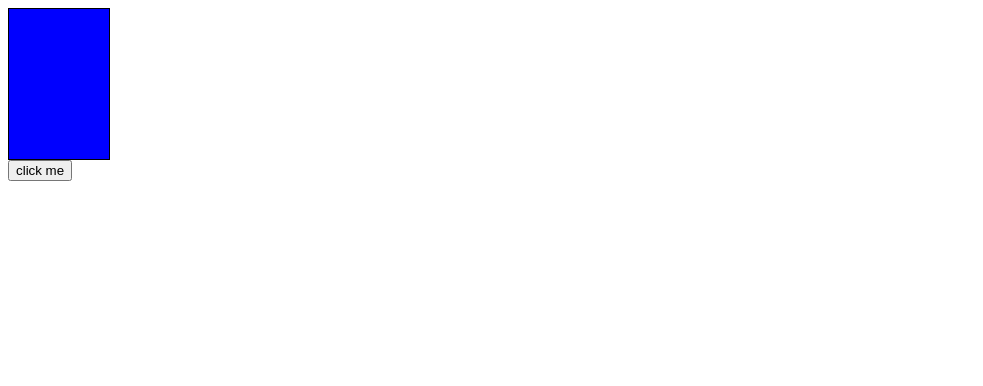
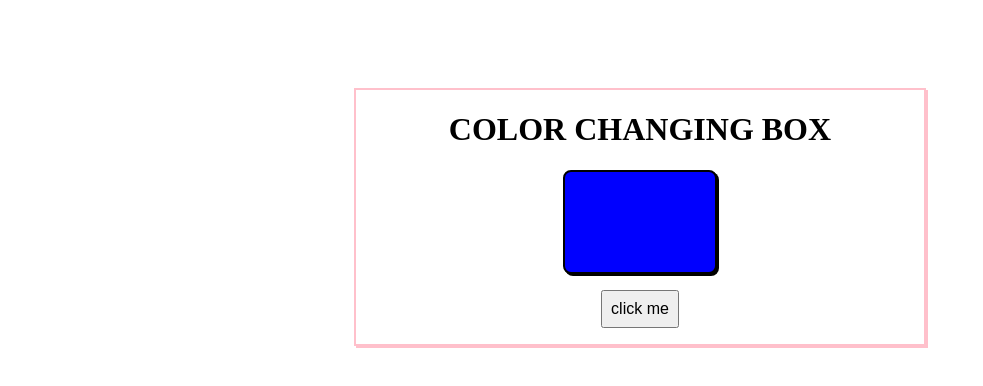
Before and after one commit to anjalitiwari17/domtask, a plain HTML site: page index3.html in a window 1280 px wide. Both pictures are taken after a click on the button "click me". Shown: the whole page, without its empty margins (0-983 px from the left). Drawn offline with Linux system fonts and the light colour scheme.

Commit message:
made seprate files

```diff
--- /dev/null
+++ b/app3.js
@@ -0,0 +1,18 @@
+let box = document.querySelector(".box");
+      let button = document.getElementById("btn");
+      const colors = [
+        "blue",
+        "black",
+        "yellow",
+        "lightgreen",
+        "orange",
+        "grey",
+        "purple",
+        "skyblue",
+      ];
+      let colorIndex = 0;
+      button.addEventListener("click", thisIsFun);
+      function thisIsFun() {
+        box.style.backgroundColor = colors[colorIndex];
+        colorIndex = (colorIndex + 1) % colors.length;
+      }
--- a/index3.html
+++ b/index3.html
@@ -1,34 +1,23 @@
 <!DOCTYPE html>
 <html lang="en">
-<head>
-    <meta charset="UTF-8">
-    <meta name="viewport" content="width=device-width, initial-scale=1.0">
+  <head>
+    <meta charset="UTF-8" />
+    <meta name="viewport" content="width=device-width, initial-scale=1.0" />
     <title>Document</title>
-    <style>
-        .box{
-            width:100px;
-            height: 150px;
-            border: 1px solid black;
-        }
-    </style>
-</head>
-<body>
-    <div class="container">
-        <div class="box"></div>
+    <link rel="stylesheet" href="./stylesheet3.css">
+  </head>
+  <body>
+    <div class="main">
 
+      <div class="main-2">
+        <h1>COLOR CHANGING BOX</h1>
+
+          <div class="box"></div>
+        <button id="btn">click me</button>
+      </div>
     </div>
-    <button id="btn">click me</button>
-    <script>
-        let box =document.querySelector(".box");
-        let button=document.getElementById("btn");
-        const colors =["blue" ,"black" ,"yellow","lightgreen","orange"];
-        let colorIndex=0;
-        button.addEventListener("click",thisIsFun);
-        function thisIsFun(){
-            box.style.backgroundColor=colors[colorIndex];
-            colorIndex=(colorIndex + 1)%colors.length;
-        }
+    <script src="./app3.js">
+
     </script>
-
-</body>
+  </body>
 </html>
--- /dev/null
+++ b/stylesheet2.css
@@ -0,0 +1,33 @@
+h1{
+    text-align: center;
+}
+.from {
+border: 1px solid rgb(4, 0, 0);
+height: 50vh;
+width: 50%;
+align-items: center;
+margin: auto;
+box-shadow: 1px 1px 2px 2px grey;
+}
+.form-element {
+margin-top: 5rem;
+font-size: 20px;
+text-align: center;
+}
+button {
+padding: 0.5rem;
+font-size: 19px;
+border-radius: 10px;
+}
+button:hover {
+background-color: rgb(141, 215, 141);
+}
+#name,
+#password {
+padding: 0.4rem;
+border: 2px solid black;
+}
+#name:hover,
+#password:hover {
+background-color: rgb(249, 249, 136);
+}
--- /dev/null
+++ b/stylesheet3.css
@@ -0,0 +1,34 @@
+.box {
+    width: 150px;
+    height: 100px;
+    border: 2px solid black;
+    box-shadow: 2px 2px;
+    border-radius: 8px;
+  }
+  #btn {
+    padding: 0.5rem;
+    font-size: 1rem;
+    margin: 1rem;
+  }
+  #btn:hover {
+    color: blue;
+  }
+  .main {
+    width:100%;
+    height:100%;
+
+    display: flex;
+    justify-content: center;
+    align-items: center;
+  }
+ .main-2{
+    width:45%;
+    height:50%;
+    border:2px solid pink;
+    text-align:center;
+    box-shadow: 2px 2px pink;
+    margin-top: 5rem;
+ }
+ .box{
+    margin:auto;
+ }
```
Also changed, not shown: app2.js (added, +7 -0 lines), index.html (+1 -30 lines), index2.html (+12 -17 lines), stylesheet.css (added, +27 -0 lines).
